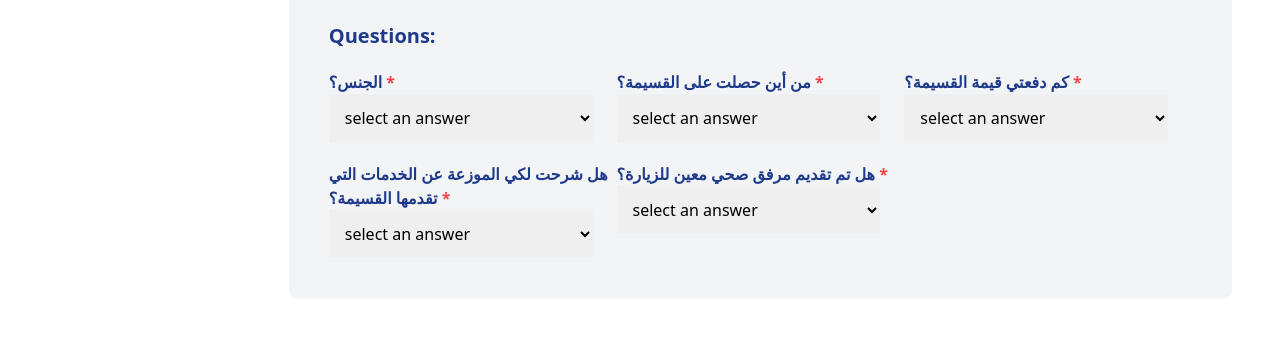
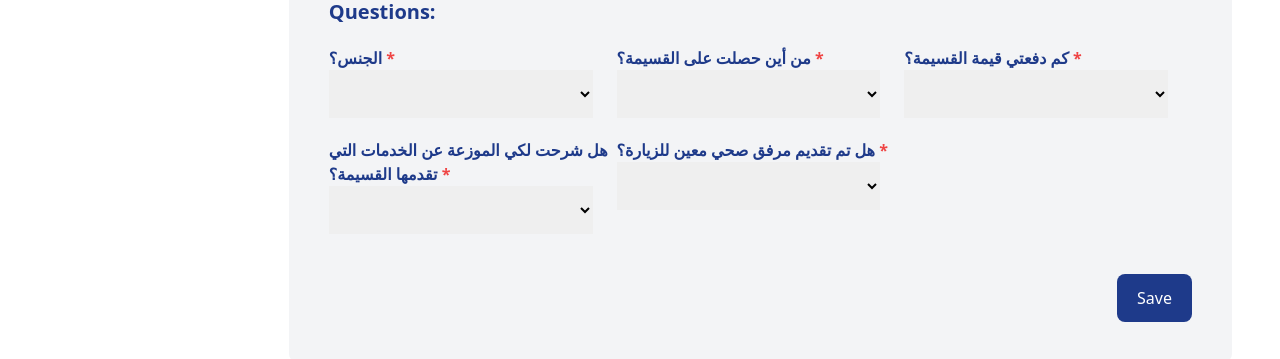
Before and after one commit to Hetari/my-first-interview-project, a Vue app in the folder client/: page /phone/1 in a window 1280 px wide. Shown: the part 498-857 px from the top of the page. Before the commit the page ends 800 px from the top, so only its background shows below. Built offline with nearby package versions, Linux system fonts and the light colour scheme; no server answers.

Commit message:
do all stuff

```diff
--- a/client/src/views/Phone.vue
+++ b/client/src/views/Phone.vue
@@ -1,6 +1,4 @@
 <template>
-  phone:
-  {{ phone }}
   <section class="grid grid-cols-5 mt-5 gap-5">
     <div class="col-span-1">
       <div
@@ -13,8 +11,8 @@
         <Input
           class="w-full py-3 ps-5"
           label=""
-          placeholder="Search"
-          @input="emitData('search', $event)" />
+          @input="emitData('search', $event)"
+          placeholder="Search" />
 
         <div class="space-y-4">
           <div
@@ -67,6 +65,7 @@
           <div class="flex gap-10">
             <Input
               class="border-b w-1/2"
+              @input="emitData('name', $event)"
               label=""
               placeholder="name" />
 
@@ -98,7 +97,9 @@
                 الجنس؟
                 <span class="text-red-500">*</span>
               </p>
-              <select class="w-11/12 p-3">
+              <select
+                v-model="gender"
+                class="w-11/12 p-3">
                 <option
                   disabled
                   selected>
@@ -114,7 +115,9 @@
                 من أين حصلت على القسيمة؟
                 <span class="text-red-500">*</span>
               </p>
-              <select class="w-11/12 p-3">
+              <select
+                v-model="discount"
+                class="w-11/12 p-3">
                 <option
                   disabled
                   selected>
@@ -130,7 +133,9 @@
                 كم دفعتي قيمة القسيمة؟
                 <span class="text-red-500">*</span>
               </p>
-              <select class="w-11/12 p-3">
+              <select
+                v-model="payment"
+                class="w-11/12 p-3">
                 <option
                   disabled
                   selected>
@@ -148,7 +153,9 @@
                 هل شرحت لكي الموزعة عن الخدمات التي تقدمها القسيمة؟
                 <span class="text-red-500">*</span>
               </p>
-              <select class="w-11/12 p-3">
+              <select
+                v-model="explained"
+                class="w-11/12 p-3">
                 <option
                   disabled
                   selected>
@@ -164,7 +171,9 @@
                 هل تم تقديم مرفق صحي معين للزيارة؟
                 <span class="text-red-500">*</span>
               </p>
-              <select class="w-11/12 p-3">
+              <select
+                v-model="attached"
+                class="w-11/12 p-3">
                 <option
                   disabled
                   selected>
@@ -177,6 +186,14 @@
 
             <div class="w-full"></div>
           </div>
+        </div>
+
+        <div
+          @click="sendIt"
+          class="text-end">
+          <button class="bg-blue-900 text-white px-5 py-3 rounded-lg">
+            Save
+          </button>
         </div>
       </section>
     </div>
@@ -192,13 +209,49 @@
   const currentPhone = ref({});
   const phone = ref({});
   const form = reactive({
-    search: ''
+    search: '',
+    title: '',
+    name: ''
   });
 
   const data = ref(null);
+  let gender = defineModel('gender');
+  let explained = defineModel('explained');
+  let payment = defineModel('payment');
+  let attached = defineModel('attached');
+  let discount = defineModel('discount');
 
   const emitData = (data, value) => {
     form[data] = value;
+  };
+
+  const sendIt = () => {
+    // if (!form.title || !form.name) {
+
+    // }
+    if (
+      !gender.value ||
+      !explained.value ||
+      !payment.value ||
+      !attached.value ||
+      !discount.value
+    ) {
+      alert('please fill all fields');
+      return;
+    }
+
+    axios
+      .post('http://localhost:3000/api/v1/phones', {
+        ...form,
+        gender: gender.value,
+        explained: explained.value,
+        payment: payment.value,
+        attached: attached.value,
+        discount: discount.value
+      })
+      .then((res) => {
+        alert(res.data.message);
+      });
   };
 
   const getAllPhones = (id) => {
@@ -223,6 +276,7 @@
   };
   onMounted(() => {
     const id = router.currentRoute.value.params.id;
+
     getAllPhones(id);
     getPhone(id);
   });
```
Also changed, not shown: 2 other files (tests, documents, lock files or other folders).
